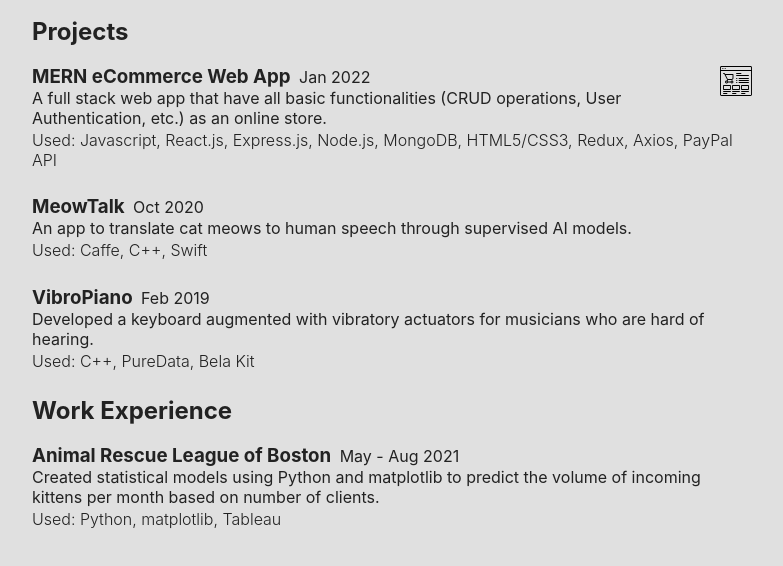
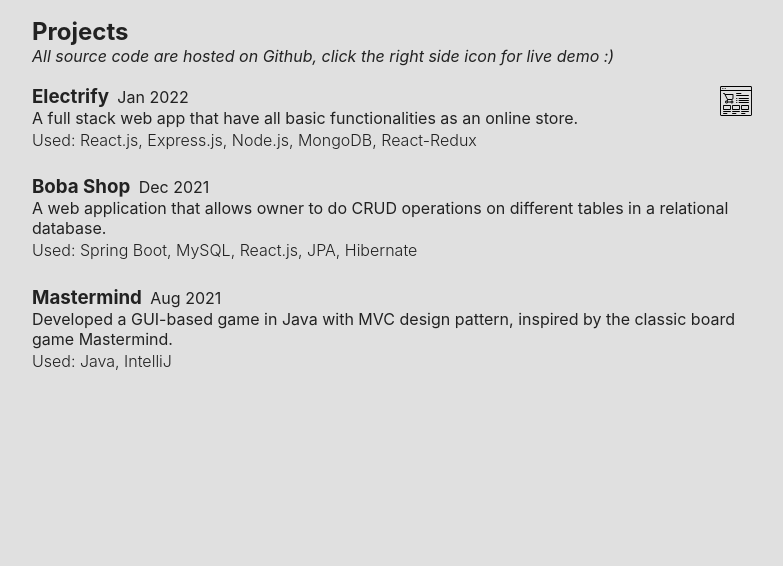
Before and after one commit to fankx/fankx.github.io, a website: page index.html in a window 1280 px wide. Shown: the part 346-912 px from the top of the page, without its empty margins (248-1031 px from the left). After the commit the page ends 800 px from the top, so only its background shows below. Drawn offline with Linux system fonts and the light colour scheme.

```diff
--- a/index.html
+++ b/index.html
@@ -34,7 +34,7 @@
       </div>
       <hr />
       <div class="links">
-        <a href="the link of my resume hosted by Google Doc">
+        <a href="/resources/Resume_of_Jingyu_Luo.pdf">
           <img src="resume.svg" width="32" />
         </a>
         <a href="https://github.com/fankx">
@@ -46,51 +46,56 @@
       </div>
 
       <h2 class="section-title">Projects</h2>
+      <em
+        >All source code are hosted on Github, click the right side icon for
+        live demo :)</em
+      >
+
       <section>
         <div class="project-container">
           <h3 class="project-title">
-            MERN eCommerce Web App <span class="project-date">Jan 2022</span>
+            Electrify <span class="project-date">Jan 2022</span>
             <a href="https://electrifyapp.herokuapp.com/">
               <img src="website.svg" width="32" style="float: right" />
             </a>
           </h3>
 
           <p class="project-description">
-            A full stack web app that have all basic functionalities (CRUD
-            operations, User Authentication, etc.) as an online store.
+            A full stack web app that have all basic functionalities as an
+            online store.
           </p>
           <p class="project-tools">
-            Used: Javascript, React.js, Express.js, Node.js, MongoDB,
-            HTML5/CSS3, Redux, Axios, PayPal API
+            Used: React.js, Express.js, Node.js, MongoDB, React-Redux
           </p>
         </div>
 
         <div class="project-container">
           <h3 class="project-title">
-            MeowTalk
-            <span class="project-date">Oct 2020</span>
+            Boba Shop
+            <span class="project-date">Dec 2021</span>
           </h3>
           <p class="project-description">
-            An app to translate cat meows to human speech through supervised AI
-            models.
+            A web application that allows owner to do CRUD operations on
+            different tables in a relational database.
           </p>
-          <p class="project-tools">Used: Caffe, C++, Swift</p>
+          <p class="project-tools">
+            Used: Spring Boot, MySQL, React.js, JPA, Hibernate
+          </p>
         </div>
 
         <div class="project-container">
           <h3 class="project-title">
-            VibroPiano
-
-            <span class="project-date">Feb 2019</span>
+            Mastermind
+            <span class="project-date">Aug 2021</span>
           </h3>
           <p class="project-description">
-            Developed a keyboard augmented with vibratory actuators for
-            musicians who are hard of hearing.
+            Developed a GUI-based game in Java with MVC design pattern, inspired
+            by the classic board game Mastermind.
           </p>
-          <p class="project-tools">Used: C++, PureData, Bela Kit</p>
+          <p class="project-tools">Used: Java, IntelliJ</p>
         </div>
       </section>
-      <h2 class="section-title">Work Experience</h2>
+      <!-- <h2 class="section-title">Work Experience</h2>
       <section>
         <div class="project-container">
           <h3 class="project-title">
@@ -103,7 +108,7 @@
           </p>
           <p class="project-tools">Used: Python, matplotlib, Tableau</p>
         </div>
-      </section>
+      </section> -->
     </div>
   </body>
 </html>
```
Also changed, not shown: 1 other file.
